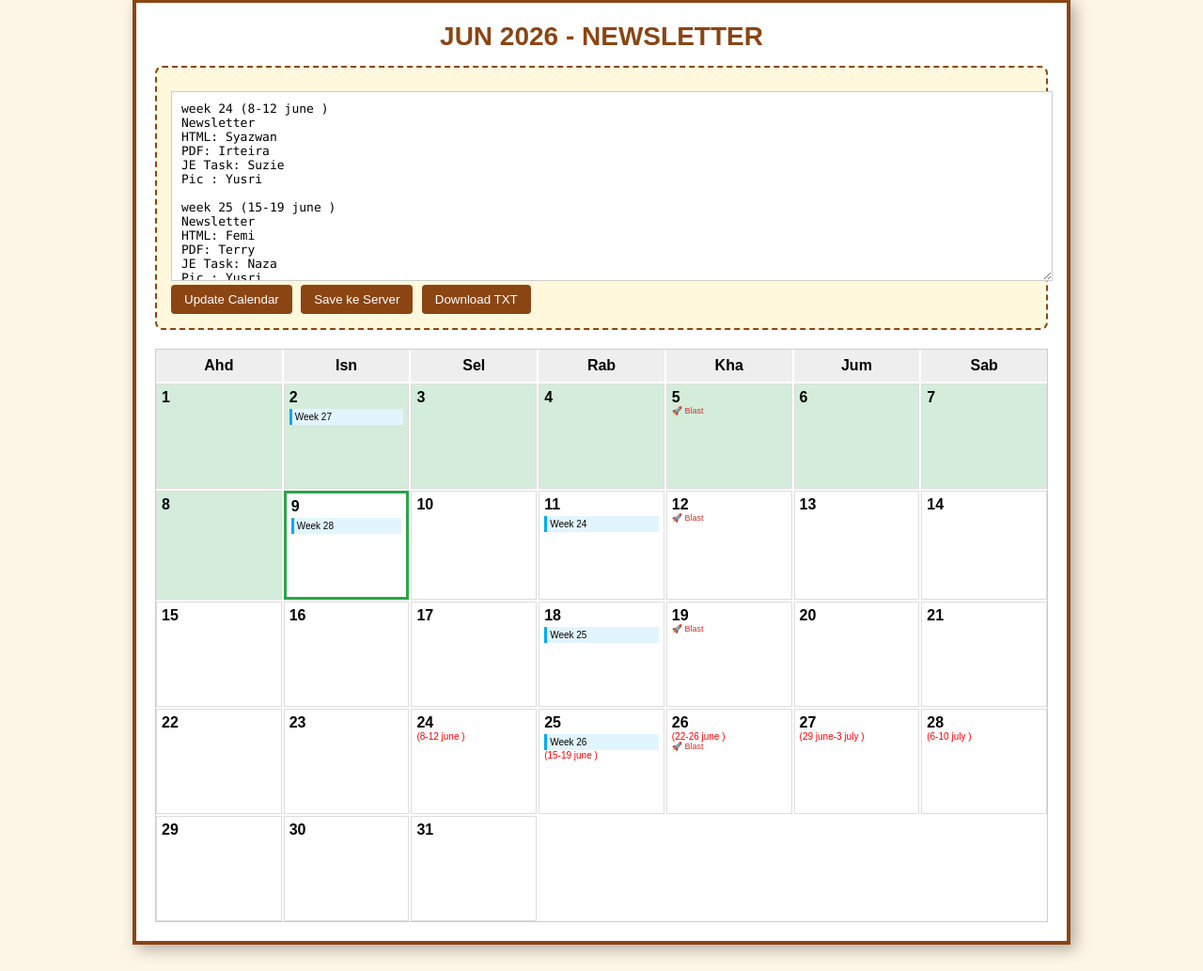
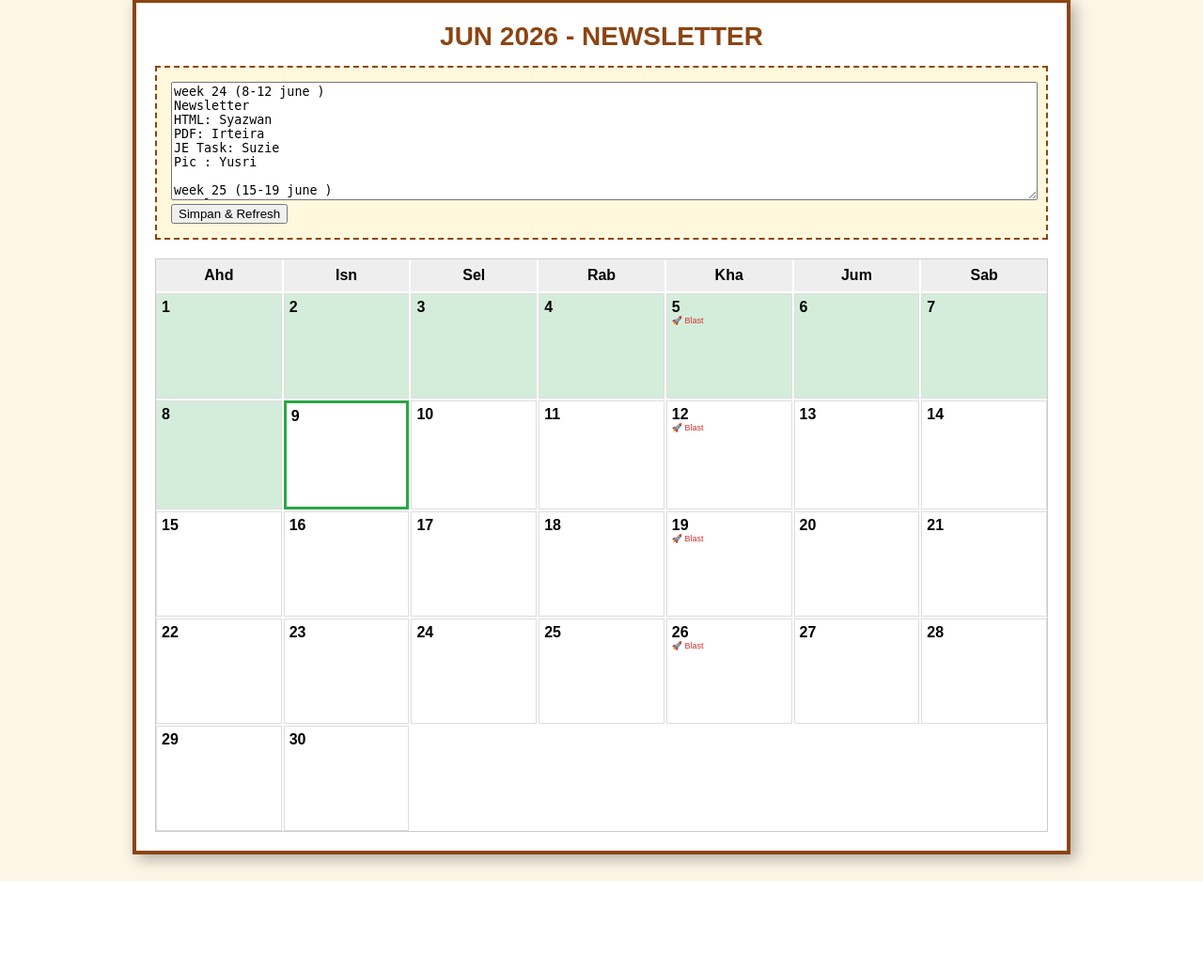
Before and after one commit to pakapao1/jadual-newsletter11, a Flask app: page / in a window 1280 px wide. Shown: the part 29-1062 px from the top of the page at 94% size. After the commit the page ends 966 px from the top, so only its background shows below. Run offline with Flask 3, Linux system fonts and the light colour scheme.

Commit message:
Refactor index.html for improved calendar functionality

```diff
--- a/templates/index.html
+++ b/templates/index.html
@@ -2,19 +2,19 @@
 <html lang="ms">
 <head>
   <meta charset="UTF-8">
-  <title>Kalendar Kuda Newsletter</title>
+  <title>Kalendar Newsletter</title>
   <style>
     body { font-family: Arial, sans-serif; background: #fdf5e6; padding: 20px; }
     .calendar { width: 950px; margin: auto; background: white; border: 4px solid #8b4513; padding: 20px; box-shadow: 5px 5px 15px rgba(0,0,0,0.3); }
     .header { text-align: center; color: #8b4513; font-size: 28px; font-weight: bold; margin-bottom: 15px; }
-    .control-box { background: #fff8dc; border: 2px dashed #8b4513; padding: 15px; margin-bottom: 20px; border-radius: 8px; }
-    textarea { width: 100%; height: 180px; margin-top: 10px; padding: 10px; font-family: Consolas, monospace; font-size: 13px; border: 1px solid #ccc; }
-    button { background: #8b4513; color: white; border: none; padding: 8px 14px; cursor: pointer; margin-right: 5px; border-radius: 4px; }
+    .control-box { background: #fff8dc; border: 2px dashed #8b4513; padding: 15px; margin-bottom: 20px; }
+    textarea { width: 100%; height: 120px; }
     .grid { display: grid; grid-template-columns: repeat(7, 1fr); gap: 2px; border: 1px solid #ccc; }
     .day-header { font-weight: bold; text-align: center; background: #eee; padding: 8px; }
     .day { min-height: 100px; border: 1px solid #ddd; padding: 5px; background: #fff; position: relative; }
     .date-num { font-size: 16px; font-weight: bold; }
     .task { background: #e1f5fe; border-left: 3px solid #03a9f4; padding: 3px; font-size: 10px; margin-top: 3px; }
+    .holiday { color: red; font-weight: bold; font-size: 10px; }
   </style>
 </head>
 <body>
@@ -22,97 +22,69 @@
 <div class="calendar">
   <div class="header" id="monthHeader"></div>
   <div class="control-box">
-    <textarea id="scheduleText" placeholder="Format:
-week 24 (11-15 jun)
-HTML: -
-PDF: -
-JE Task: -
-Pic: -
-
-Cuti:
-17 Awal Muharram"></textarea><br>
-    <button onclick="updateCalendar()">Update Calendar</button>
-    <button onclick="saveToServer()">Save ke Server</button>
-    <button onclick="downloadTxt()">Download TXT</button>
+    <textarea id="scheduleText"></textarea><br>
+    <button onclick="saveAndRefresh()">Simpan & Refresh</button>
   </div>
   <div class="grid" id="calendarGrid"></div>
 </div>
 
 <script>
+  const grid = document.getElementById("calendarGrid");
+  const header = document.getElementById("monthHeader");
   const textarea = document.getElementById("scheduleText");
-  const grid = document.getElementById("calendarGrid");
 
-  window.onload = async () => {
-    const res = await fetch('/get_schedule');
-    textarea.value = await res.text();
-    renderCalendar();
-  };
+  async function loadData() {
+    try {
+      const res = await fetch('/get_schedule');
+      textarea.value = await res.text();
+      renderCalendar();
+    } catch (e) { console.error("Gagal ambil data:", e); }
+  }
 
   function renderCalendar() {
     grid.innerHTML = '<div class="day-header">Ahd</div><div class="day-header">Isn</div><div class="day-header">Sel</div><div class="day-header">Rab</div><div class="day-header">Kha</div><div class="day-header">Jum</div><div class="day-header">Sab</div>';
 
     const now = new Date();
-    document.getElementById("monthHeader").innerText = now.toLocaleString('ms-MY', { month: 'long', year: 'numeric' }).toUpperCase() + " - NEWSLETTER";
+    const daysInMonth = new Date(now.getFullYear(), now.getMonth() + 1, 0).getDate();
+    header.innerText = now.toLocaleString('ms-MY', { month: 'long', year: 'numeric' }).toUpperCase() + " - NEWSLETTER";
 
-    for (let i = 1; i <= 31; i++) {
+    for (let i = 1; i <= daysInMonth; i++) {
       grid.innerHTML += `<div class="day" id="day-${i}"><span class="date-num">${i}</span><div id="task-${i}"></div></div>`;
     }
-    updateCalendar();
+    applyLogic();
   }
 
-  function updateCalendar() {
-    // Clear task lama
-    document.querySelectorAll('.task, .holiday, .blast').forEach(el => el.remove());
-
-    const text = textarea.value;
-    const lines = text.split('\n');
+  function applyLogic() {
     const today = new Date().getDate();
-    const currentYear = new Date().getFullYear();
-    const currentMonth = new Date().getMonth();
-
-    // Mapping Week Manual
-    const weekMap = { 24: 11, 25: 18, 26: 25, 27: 2, 28: 9 };
-    for (let w in weekMap) {
-      if (text.includes("week " + w)) {
-        document.getElementById(`task-${weekMap[w]}`).innerHTML = `<div class="task">Week ${w}</div>`;
-      }
-    }
-
-    // Process Cuti & Highlight
-    lines.forEach(line => {
-      const match = line.match(/(\d+)\s+(.*)/);
-      if (match) {
-        const d = parseInt(match[1]);
-        if (d > 0 && d <= 31) {
-          document.getElementById(`task-${d}`).innerHTML += `<div class="holiday" style="color:red; font-size:10px;">${match[2]}</div>`;
-        }
-      }
-    });
+    const lines = textarea.value.split('\n');
 
     document.querySelectorAll('.day').forEach(el => {
-      const num = parseInt(el.innerText);
-      if (isNaN(num)) return;
+      const num = parseInt(el.querySelector('.date-num').innerText);
+
+      // Highlight Hari
       if (num < today) el.style.backgroundColor = "#d4edda";
       if (num === today) el.style.border = "3px solid #28a745";
 
-      // Auto Jumaat Blast
-      const dObj = new Date(currentYear, currentMonth, num);
-      if (dObj.getDay() === 5) {
-        el.innerHTML += `<div class="blast" style="font-size:9px; color:#d32f2f;">🚀 Blast</div>`;
-      }
+      // Jumaat Blast
+      const dObj = new Date(new Date().getFullYear(), new Date().getMonth(), num);
+      if (dObj.getDay() === 5) el.innerHTML += `<div style="color:#d32f2f; font-size:9px;">🚀 Blast</div>`;
+
+      // Cuti & Data (Parse dari text)
+      lines.forEach(line => {
+        if (line.startsWith(num + " ")) {
+          el.style.backgroundColor = "#fff3cd"; // Kuning
+          el.innerHTML += `<div class="holiday">${line.split(" ")[1]}</div>`;
+        }
+      });
     });
   }
 
-  function saveToServer() {
-    fetch('/save_schedule', { method: 'POST', body: textarea.value });
-    alert("Berjaya Disimpan!");
+  function saveAndRefresh() {
+    fetch('/save_schedule', { method: 'POST', body: textarea.value })
+      .then(() => location.reload());
   }
 
-  function downloadTxt() {
-    const a = document.createElement("a");
-    a.href = URL.createObjectURL(new Blob([textarea.value], {type: "text/plain"}));
-    a.download = "schedule.txt"; a.click();
-  }
+  window.onload = loadData;
 </script>
 </body>
 </html>
```
